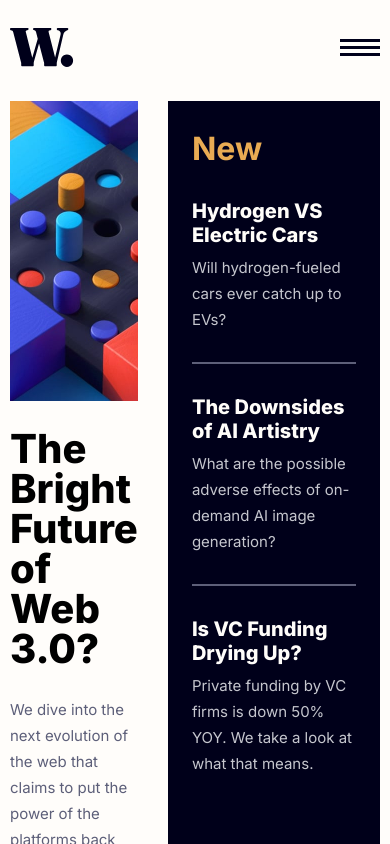
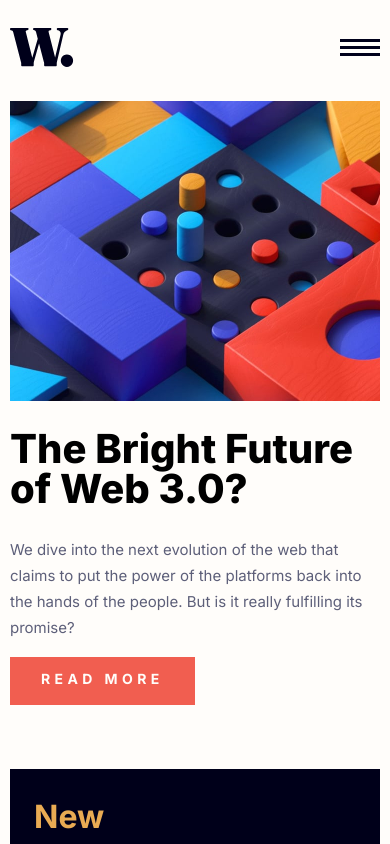
Before and after one commit to aleksandr-efimenko/news-homepage-frontendmentor, a Next.js app: page / in a window 390 px wide. Built offline with nearby package versions, Linux system fonts and the light colour scheme.

Commit message:
finish mobile version

```diff
--- a/styles/Hero.module.css
+++ b/styles/Hero.module.css
@@ -1,7 +1,7 @@
 .hero-container {
   display: grid;
   grid-template-columns: repeat(2, 1fr);
-  grid-template-rows: 30rem auto;
+  grid-template-rows: 30fr 18fr;
   grid-template-areas:
     "hero-image hero-image"
     "hero-title hero-text";
@@ -43,6 +43,7 @@
   .hero-container {
     display: grid;
     grid-template-columns: 1fr;
+    grid-template-rows: 30rem auto auto;
     grid-template-areas:
       "hero-image"
       "hero-title"
--- a/styles/Home.module.css
+++ b/styles/Home.module.css
@@ -1,16 +1,19 @@
 .main-page-grid-container {
   display: grid;
   grid-template-columns: 73fr 35fr;
-  /* grid-template-rows: 511px auto; */
   gap: 7rem 3rem;
   grid-template-areas: "hero-container column-news"
                         "row-news row-news";
+  margin-block-end: 8rem;
 }
 
 @media (max-width: 768px) {
   .main-page-grid-container {
     display: grid;
     grid-template-columns: 1fr;
-    grid-template-rows: auto auto;
+    grid-template-areas: "hero-container"
+                         "column-news"
+                         "row-news";
+    gap: 6.4rem;
   }
 }
--- a/styles/NewsRow.module.css
+++ b/styles/NewsRow.module.css
@@ -16,8 +16,8 @@
 
 .news-element-container {
   display: flex;
-  justify-content: center;
-  align-items: center;
+  justify-content: flex-start;
+  align-items: flex-start;
   gap: 2.4rem;
 }
 
@@ -28,3 +28,11 @@
   color: var(--grayish-blue);
   margin-block-end: 1.2rem;
 }
+
+@media screen and (max-width: 768px) {
+  .news-row-container {
+    grid-template-columns: 1fr;
+    gap: 3.2rem;
+
+  }
+}
```
